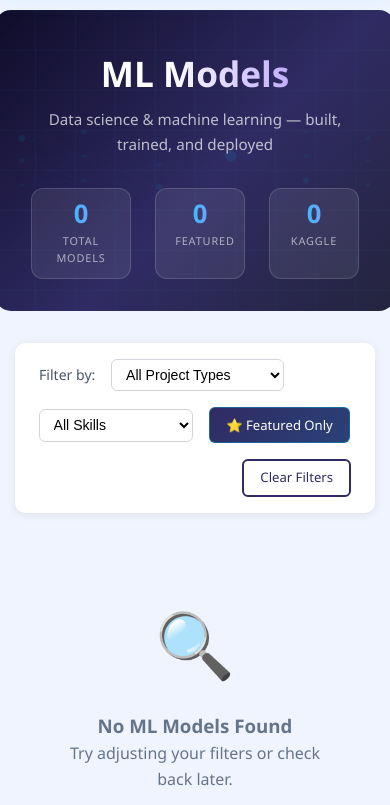
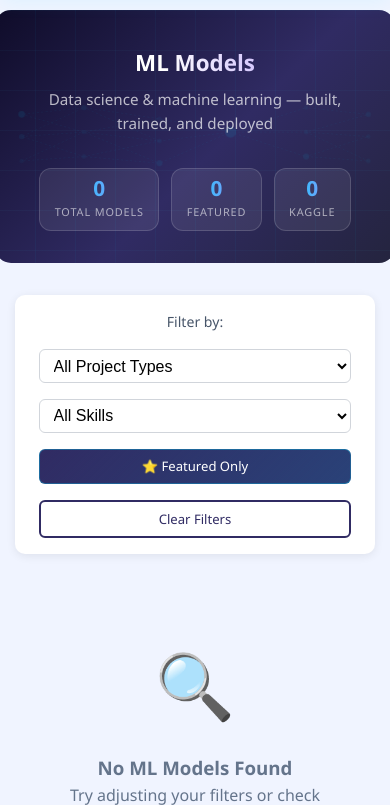
Before and after one commit to seyedhasanmirhoseini1367/PersonalPortfolio, a Django app: page /projects/ in a window 390 px wide. Shown: the part 51-856 px from the top of the page. Run offline with Django 5.2, Linux system fonts and the light colour scheme; data that the repository does not hold is empty.

Commit message:
fix: consistent fonts and mobile alignment across all pages
- base: fix nav username 1.1rem → 0.85rem; add iOS input zoom-fix (font-size:16px) globally on mobile
- home: section-title 1.4rem → 1.05rem; tighter hero at 700px/480px; hero buttons full-width on small screens
- projects: mobile breakpoint for filter bar (stacks vertically at 480px); hero h1 shrinks on mobile
- stories: header-title 1.5rem → 1.25rem; empty-state h3 1.5rem → 1.05rem; section-title 0.95rem → 0.9rem
- contact: hero title 1.55rem → 1.3rem; tighter padding at 768px and 480px
- login/register: iOS input font-size fix and tighter padding at 480px
- resume: hero reflows on mobile; core-skills table wraps to block; 480px title/project-links fixes

Co-Authored-By: Claude Sonnet 4.6 <noreply@anthropic.com>

```diff
--- a/templates/accounts/register.html
+++ b/templates/accounts/register.html
@@ -299,8 +299,12 @@
     }
 
     @media (max-width: 480px) {
-        .auth-card { padding: 1.5rem 1.25rem 1.25rem; }
+        .auth-card { padding: 1.5rem 1.25rem 1.25rem; border-radius: 12px; }
+        .auth-wrap { padding: 1rem .75rem; align-items: flex-start; padding-top: 1.25rem; }
         .field-row, .type-row { grid-template-columns: 1fr; }
+        .auth-card input[type="text"],
+        .auth-card input[type="email"],
+        .auth-card input[type="password"] { font-size: 16px !important; }
     }
 </style>
 
--- a/templates/base.html
+++ b/templates/base.html
@@ -148,7 +148,7 @@
         }
 
         .user-name {
-            font-size: 1.1rem;
+            font-size: .85rem;
         }
 
         .dropdown-content {
@@ -451,6 +451,17 @@
 
             .container { padding: 0 15px; }
             .alert-container { left: 15px; right: 15px; max-width: none; }
+
+            /* Prevent iOS auto-zoom on input focus (requires ≥16px) */
+            input[type="text"],
+            input[type="email"],
+            input[type="password"],
+            input[type="search"],
+            input[type="number"],
+            textarea,
+            select {
+                font-size: 16px !important;
+            }
         }
 
         /* Neural accent on logo */
--- a/templates/projects/projects_list.html
+++ b/templates/projects/projects_list.html
@@ -85,9 +85,20 @@
 }
 
 @media (max-width: 700px) {
-    .ml-hero-content { flex-direction: column; text-align: center; }
+    .ml-hero-content { flex-direction: column; text-align: center; padding: 0 1rem; }
     .ml-hero-left { text-align: center; }
-    .ml-hero-stats { justify-content: center; }
+    .ml-hero h1 { font-size: 1.7rem; }
+    .ml-hero-stats { justify-content: center; gap: .75rem; }
+    .hero-stat { padding: .55rem .9rem; min-width: 75px; }
+    .hero-stat-value { font-size: 1.3rem; }
+}
+
+@media (max-width: 480px) {
+    .filters { flex-direction: column; align-items: stretch; gap: .6rem; padding: .85rem 1rem; }
+    .filter-select { width: 100%; }
+    .filters .btn { width: 100%; text-align: center; margin-left: 0 !important; }
+    .ml-hero h1 { font-size: 1.4rem; }
+    .projects-grid { grid-template-columns: 1fr; }
 }
 
 
```
Also changed, not shown: templates/accounts/login.html (+8 -0 lines), templates/contact/contact_page.html (+11 -3 lines), templates/home.html (+15 -7 lines), templates/resume/resume_page.html (+13 -1 lines), templates/stories/story_list.html (+4 -4 lines).
